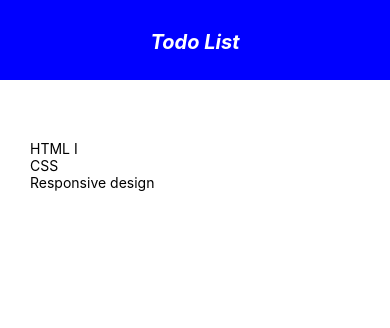
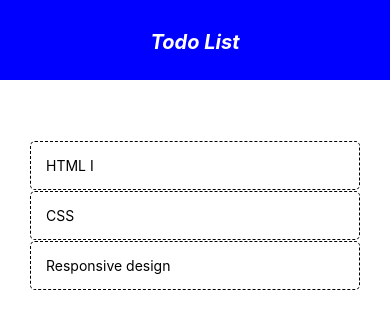
Before and after one commit to Madhawa97/todo-app-rn, a React Native app: screen / in a window 390 px wide. Shown: the top 328 px of the page. Built offline with nearby package versions, Linux system fonts and the light colour scheme.

Commit message:
Add List items via separate component

```diff
--- a/App.js
+++ b/App.js
@@ -2,6 +2,7 @@
 import { StyleSheet, Text, View, FlatList, SafeAreaView } from "react-native";
 import React, {useState} from 'react';
 import Header from './components/Header'
+import Task from "./components/Task";
 
 export default function App() {
 	const [tasks, setTasks] = useState([
@@ -18,7 +19,7 @@
                     <FlatList
                         data={tasks}
                         renderItem={({ item }) => (
-							<Text>{item.task}</Text>
+							<Task item={item} />
 						)}
                     />
                 </View>
--- /dev/null
+++ b/components/Task.js
@@ -0,0 +1,23 @@
+import React from 'react';
+import { StyleSheet, Text, View, TouchableOpacity } from "react-native";
+
+const Task = ({item}) => {
+    return (
+        <TouchableOpacity style={styles.item}>
+            <Text>{item.task}</Text>
+        </TouchableOpacity>
+    );
+}
+
+const styles = StyleSheet.create({
+    item: {
+        padding: 15,
+        borderColor: 'black',
+        borderRadius: 5,
+        borderWidth: 1,
+        marginTop: 1,
+        borderStyle: 'dashed'
+    }
+});
+
+export default Task;
```
